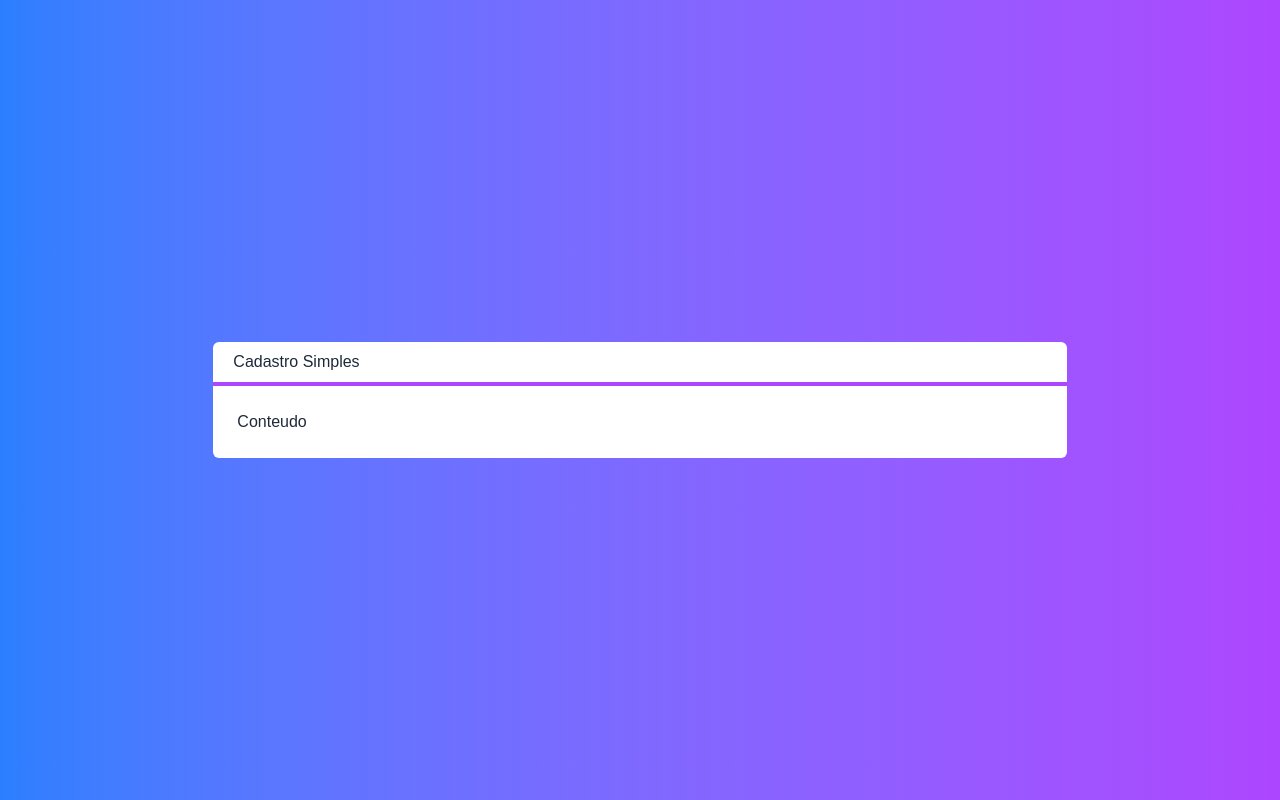
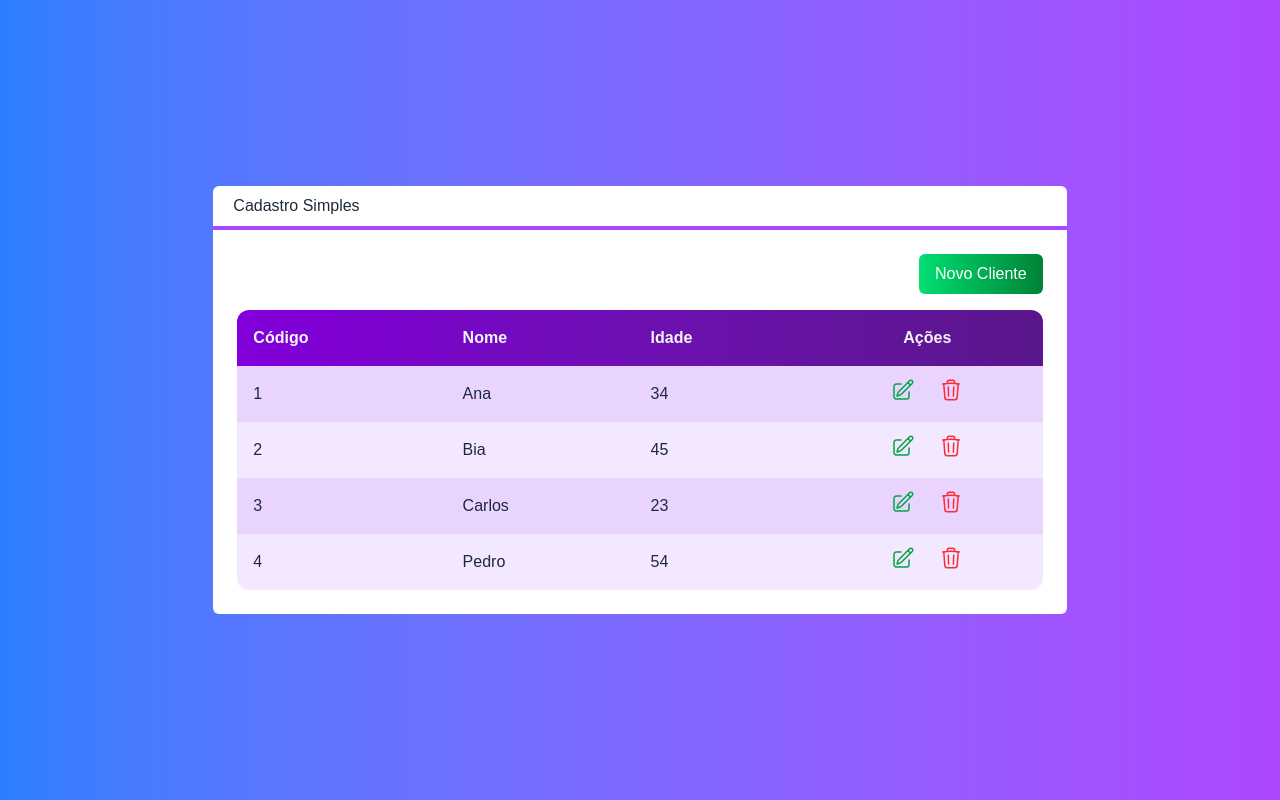
Before and after one commit to henryzera/next-crud, a Next.js app: page / in a window 1280 px wide. Built offline with nearby package versions, Linux system fonts and the light colour scheme.

Commit message:
General functioning

```diff
--- a/src/app/page.tsx
+++ b/src/app/page.tsx
@@ -1,7 +1,44 @@
+"use client"
+
 import Image from "next/image";
 import Layout from "@/components/Layout";
+import Tabela from "@/components/Tabela";
+import Cliente from "@/core/Cliente";
+import Botao from "@/components/Botao";
+import Formulario from "@/components/Formulario";
+import { useState } from "react";
 
 export default function Home() {
+
+  const [cliente, setCliente] = useState<Cliente>(Cliente.vazrio())
+  const [visivel, setVisivel] = useState<'tabela' | 'form'>('tabela')
+
+  const clientes = [
+    new Cliente('Ana', 34, '1'),
+    new Cliente('Bia', 45, '2'),
+    new Cliente('Carlos', 23, '3'),
+    new Cliente('Pedro', 54, '4')
+  ]
+
+const clienteSelecionado = (cliente: Cliente) =>{
+  setCliente(cliente)
+  setVisivel('form')
+}
+
+const clienteExcluido = (cliente: Cliente) =>{
+  console.log(`Excluir... ${cliente.nome}`)
+}
+
+function salvarCliente(cliente: Cliente){
+  console.log(cliente)
+  setTimeout(()=>{setVisivel('tabela')}, 200)
+}
+
+function novoCliente(){
+  setCliente(Cliente.vazrio())
+  setVisivel('form')
+}
+
   return (
     <div className='
       flex justify-center items-center h-screen
@@ -9,7 +46,25 @@
       text-white
     '>
       <Layout titulo="Cadastro Simples">
-        Conteudo
+        { visivel === 'tabela' ? (
+          <>
+            <div className="flex justify-end">
+              <Botao
+                onClick={novoCliente}
+                className="mb-4"
+                cor="green">
+                  Novo Cliente
+              </Botao>
+            </div>
+            <Tabela clienteSelecionado={clienteSelecionado} clienteExcluido={clienteExcluido} clientes={clientes} ></Tabela>
+          </>
+        ) :
+          <Formulario
+            cliente={cliente}
+            clienteMudou={salvarCliente}
+            cancelado={() => setVisivel('tabela')}
+          />
+        }
       </Layout>
     </div>
   );
--- /dev/null
+++ b/src/components/Botao.tsx
@@ -0,0 +1,21 @@
+interface BotaoProps {
+    cor?: 'green' | 'blue' | 'gray'
+    className?: string
+    children: any
+    onClick?: () => void
+}
+
+export default function Botao(props: BotaoProps){
+
+    const cor = props.cor ?? 'gray'
+
+    return(
+        <button onClick={props.onClick} className={`
+            bg-gradient-to-r from-${cor}-400 to-${cor}-700
+            text-white px-4 py-2 rounded-md
+            ${props.className}
+        `}>
+            {props.children}
+        </button>
+    )
+}
--- /dev/null
+++ b/src/components/Entrada.tsx
@@ -0,0 +1,31 @@
+interface EntradaProps{
+    tipo?: "text" | "number"
+    texto:string
+    valor:any
+    somenteLeitura?: boolean
+    className?: string
+    valorMudou?: (valor: any) => void
+}
+
+export default function Entrada(props:EntradaProps){
+    return(
+        <div className={`flex flex-col ${props.className}`}>
+            <label className="
+                mb-4
+            ">
+                {props.texto}
+            </label>
+            <input
+                type={props.tipo ?? "text"}
+                value={props.valor}
+                readOnly={props.somenteLeitura}
+                onChange={e => props.valorMudou?.(e.target.value)}
+                className={`
+                   border border-purple-500 rounded-lg
+                   focus:outline-none bg-gray-100
+                   px-4 py-2 ${props.somenteLeitura ? '' : 'focus:bg-white'}
+                `}
+            />
+        </div>
+    )
+}
--- /dev/null
+++ b/src/components/Formulario.tsx
@@ -0,0 +1,48 @@
+import Entrada from "./Entrada"
+import Cliente from "@/core/Cliente"
+import { useState } from "react"
+import Botao from "./Botao"
+
+interface FormularioProps{
+    cliente: Cliente
+    clienteMudou?: (cliente: Cliente) => void
+    cancelado?: () => void
+}
+
+export default function Formulario(props:FormularioProps){
+    const id = props.cliente?.id
+    const [nome, setNome] = useState(props.cliente?.nome ?? '')
+    const [idade, setidade] = useState(props.cliente?.idade ?? 0)
+     return(
+        <div>
+            {id ? (
+                <Entrada
+                valor={id}
+                texto="Código"
+                somenteLeitura
+                className="mb-5"
+                />
+            ) : false}
+            <Entrada
+            texto="Nome"
+            valor={nome}
+            valorMudou={setNome}
+            className="mb-5"
+            />
+
+            <Entrada
+            tipo="number"
+            texto="Idade"
+            valor={idade}
+            valorMudou={setidade}/>
+
+            <div className="flex justify-end mt-7">
+                <Botao cor="blue" className="mr-2"
+                    onClick={() => props.clienteMudou?.(new Cliente(nome, +idade, id))}>
+                    {id ? 'Alterar' : 'Salvar'}
+                </Botao>
+                <Botao onClick={props.cancelado}>Cancelar</Botao>
+            </div>
+        </div>
+    )
+}
--- /dev/null
+++ b/src/components/Icones.tsx
@@ -0,0 +1,11 @@
+export const EditIcon = (
+    <svg xmlns="http://www.w3.org/2000/svg" fill="none" viewBox="0 0 24 24" strokeWidth={1.5} stroke="currentColor" className="size-6">
+        <path strokeLinecap="round" strokeLinejoin="round" d="m16.862 4.487 1.687-1.688a1.875 1.875 0 1 1 2.652 2.652L10.582 16.07a4.5 4.5 0 0 1-1.897 1.13L6 18l.8-2.685a4.5 4.5 0 0 1 1.13-1.897l8.932-8.931Zm0 0L19.5 7.125M18 14v4.75A2.25 2.25 0 0 1 15.75 21H5.25A2.25 2.25 0 0 1 3 18.75V8.25A2.25 2.25 0 0 1 5.25 6H10" />
+    </svg>
+)
+
+export const DeleteIcon = (
+    <svg xmlns="http://www.w3.org/2000/svg" fill="none" viewBox="0 0 24 24" strokeWidth={1.5} stroke="currentColor" className="size-6">
+        <path strokeLinecap="round" strokeLinejoin="round" d="m14.74 9-.346 9m-4.788 0L9.26 9m9.968-3.21c.342.052.682.107 1.022.166m-1.022-.165L18.16 19.673a2.25 2.25 0 0 1-2.244 2.077H8.084a2.25 2.25 0 0 1-2.244-2.077L4.772 5.79m14.456 0a48.108 48.108 0 0 0-3.478-.397m-12 .562c.34-.059.68-.114 1.022-.165m0 0a48.11 48.11 0 0 1 3.478-.397m7.5 0v-.916c0-1.18-.91-2.164-2.09-2.201a51.964 51.964 0 0 0-3.32 0c-1.18.037-2.09 1.022-2.09 2.201v.916m7.5 0a48.667 48.667 0 0 0-7.5 0" />
+    </svg>
+)
--- /dev/null
+++ b/src/components/Tabela.tsx
@@ -0,0 +1,78 @@
+import Cliente from "@/core/Cliente"
+import { EditIcon, DeleteIcon } from "./Icones"
+
+interface TabelaProps{
+    clientes: Cliente[]
+    clienteSelecionado?: (cliente: Cliente) => void
+    clienteExcluido?: (cliente: Cliente) => void
+}
+
+export default function Tabela(props: TabelaProps){
+
+    const actions = props.clienteExcluido || props.clienteSelecionado
+
+    function headRender(){
+        return(
+            <tr>
+                <th className="text-left p-4">Código</th>
+                <th className="text-left p-4">Nome</th>
+                <th className="text-left p-4">Idade</th>
+                { actions ? <th className="text-center">Ações</th> : false}
+            </tr>
+        )
+    }
+
+    function clientsRender(clients: Cliente[]){
+        return clients?.map((client:Cliente, i:number)=>{
+            return(
+                <tr className={i % 2 == 0 ? 'bg-purple-200' : 'bg-purple-100'} key={client.id}>
+                    <td className="text-left p-4">{client.id}</td>
+                    <td className="text-left p-4">{client.nome}</td>
+                    <td className="text-left p-4">{client.idade}</td>
+                    {actionsRender(client)}
+                </tr>
+            )
+        })
+    }
+
+    function actionsRender(client: Cliente){
+        return(
+            <td className="flex justify-center">
+                {props.clienteSelecionado ? (
+                    <button onClick={() => props.clienteSelecionado?.(client)} className="
+                        flex justify-center items-center
+                        text-green-600 rounded-full p-2 m-1
+                        hover:bg-purple-50
+                    ">
+                        {EditIcon}
+                    </button>
+                ) : false}
+
+                {props.clienteExcluido ? (
+                    <button onClick={() => props.clienteExcluido?.(client)} className="
+                        flex justify-center items-center
+                        text-red-500 rounded-full p-2 m-1
+                        hover:bg-purple-50
+                    ">
+                        {DeleteIcon}
+                    </button>
+                ) : false}
+
+            </td>
+        )
+    }
+
+    return(
+        <table className="w-full rounded-xl overflow-hidden">
+            <thead className="
+                text-gray-100
+                bg-gradient-to-r from-purple-700 to-purple-900
+            ">
+                {headRender()}
+            </thead>
+            <tbody className="">
+                {clientsRender(props.clientes)}
+            </tbody>
+        </table>
+    )
+}
```
